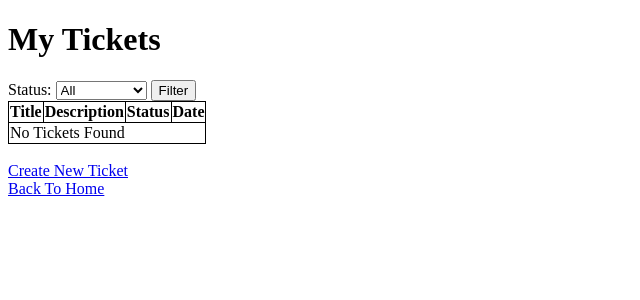
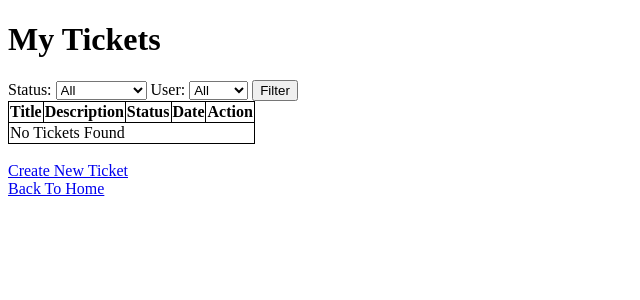
Before and after one commit to Microsoft-Hater/Web-Framework-Project, a Django app: page /services/tickets/ in a window 1280 px wide. Shown: the top 300 px of the page, without its empty margins (0-640 px from the left). Run offline with Django 5.2, Linux system fonts and the light colour scheme; a user stored in the database is signed in; data comes from the database, SQL or seed files in the repository; both versions use the stored data as it was after the commit.

Commit message:
Updated HelpDesk To Be Able To View All Tickets From All Users, Update The Status On Tickets, Filter By Status And User

```diff
--- a/studentservices/services/templates/services/tickets.html
+++ b/studentservices/services/templates/services/tickets.html
@@ -7,10 +7,18 @@
 				border-collapse: collapse;
 			}
 		</style>
-		<title>My Tickets</title>
+		{%if isHelpDesk%}
+			<title>All Tickets</title>
+		{%else%}
+			<title>My Tickets</title>
+		{%endif%}
 	</head>
 	<body>
-		<h1>My Tickets</h1>
+		{%if isHelpDesk%}
+			<h1>All Tickets</h1>
+		{%else%}
+			<h1>My Tickets</h1>
+		{%endif%}
 
 		<form method="get" action="{%url 'tickets'%}">
 			<label>Status:
@@ -21,22 +29,42 @@
 					<option value="Resolved">Resolved</option>
 				</select>
 			</label>
+			<label>User:
+					<select name="user">
+						<option value="">All</option>
+						{%for user in users%}
+							<option value="{{user.username}}">{{user.username}}</option>
+						{%endfor%}
+					</select>
+				</label>
 			<button type="submit">Filter</button>
 		</form>
 
 		<table class="table">
 			<tr class="table">
+				{%if isHelpDesk%}
+					<th class="table">User</th>
+				{%endif%}
 				<th class="table">Title</th>
 				<th class="table">Description</th>
 				<th class="table">Status</th>
 				<th class="table">Date</th>
+				<th class="table">Action</th>
 			</tr>
 			{%for ticket in tickets%}
 				<tr>
+					{%if isHelpDesk%}
+						<td class="table">{{ticket.user}}</td>
+					{%endif%}
 					<td class="table">{{ticket.title}}</td>
 					<td class="table">{{ticket.description}}</td>
 					<td class="table">{{ticket.status}}</td>
 					<td class="table">{{ticket.date}}</td>
+					{%if ticket.status != "Resolved"%}
+						<td class="table"><a href="{%url 'updateTicket' ticket.id%}">Update Status</a></td>
+					{%else%}
+						<td class="table">No Action Needed</td>
+					{%endif%}
 				</tr>
 			{%empty%}
 				<tr>
@@ -45,8 +73,10 @@
 			{%endfor%}
 		</table>
 		<br>
-		<a href="{%url 'createTicket'%}">Create New Ticket</a>
-		<br>
+		{%if not isHelpDesk%}
+			<a href="{%url 'createTicket'%}">Create New Ticket</a>
+			<br>
+		{%endif%}
 		<a href="{%url 'index'%}">Back To Home</a>
 	</body>
 </html>
--- a/studentservices/services/urls.py
+++ b/studentservices/services/urls.py
@@ -12,4 +12,5 @@
 	path("payFee/<int:feeid>", views.payFee, name="payFee"),
 	path("createTicket/", views.createTicket, name="createTicket"),
 	path("createGrade/", views.createGrade, name="createGrade"),
+	path("updateTicket/<int:ticketid>", views.updateTicket, name="updateTicket"),
 ]
--- a/studentservices/services/views.py
+++ b/studentservices/services/views.py
@@ -65,14 +65,13 @@
 	allStudents = ""
 	isLecturer = False
 	if(request.user.groups.filter(name="lecturers").exists()):
-		allGrades = Result.objects.filter()
+		allGrades = Result.objects.all()
 		allStudents = User.objects.filter(groups__name="students")
 
 		filter = request.GET.get("student")
 		if filter is not None and filter != "":
 			filterUser = User.objects.get(username=filter)
-			if filterUser in User.objects.all():
-				allGrades = allGrades.filter(user=filterUser)
+			allGrades = allGrades.filter(user=filterUser)
 		isLecturer = True
 	else:
 		allGrades = Result.objects.filter(user=request.user)
@@ -83,14 +82,24 @@
 @permission_required("services.view_ticket")
 def ticketsView(request):
 	allTickets = Ticket.objects.filter(user=request.user)
+	allUsers = User.objects.all()
+	isHelpDesk = False
 
+	if(request.user.groups.filter(name="helpdesk").exists()):
+		allTickets = Ticket.objects.all()
+		filter2 = request.GET.get("user")
+		if filter2 is not None and filter2 != "":
+			filterUser = User.objects.get(username=filter2)
+			allTickets = allTickets.filter(user=filterUser)
+
+		isHelpDesk = True
 	filter = request.GET.get("status")
 	if filter in ["Open", "In Progress", "Resolved"]:
 		allTickets = allTickets.filter(status=filter)
 
 	tickets = allTickets.order_by("-date")
 
-	return render(request, "services/tickets.html", {"tickets": tickets})
+	return render(request, "services/tickets.html", {"tickets": tickets, "isHelpDesk": isHelpDesk, "users": allUsers})
 
 @login_required
 @permission_required("services.change_fee")
@@ -132,3 +141,14 @@
 	else:
 		allStudents = User.objects.filter(groups__name="students")
 		return render(request, "services/createGrade.html", {"students": allStudents})
+
+@login_required
+@permission_required("services.change_ticket")
+def updateTicket(request, ticketid):
+	ticket = Ticket.objects.get(id=ticketid)
+	if(ticket.status == "Open"):
+		ticket.status = "In Progress"
+	elif(ticket.status == "In Progress"):
+		ticket.status = "Resolved"
+	ticket.save()
+	return redirect("tickets")
```
Also changed, not shown: studentservices/db.sqlite3.
